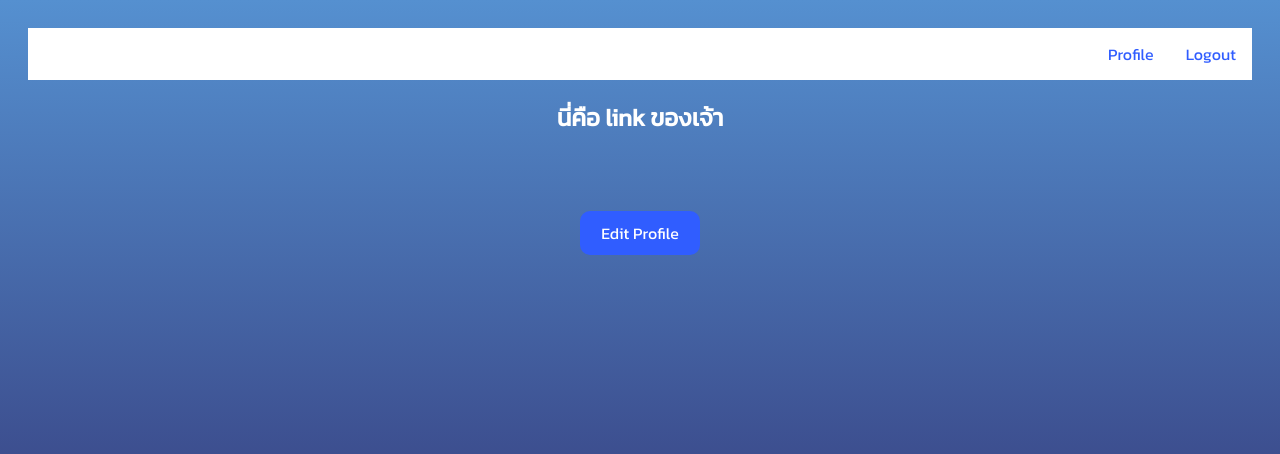
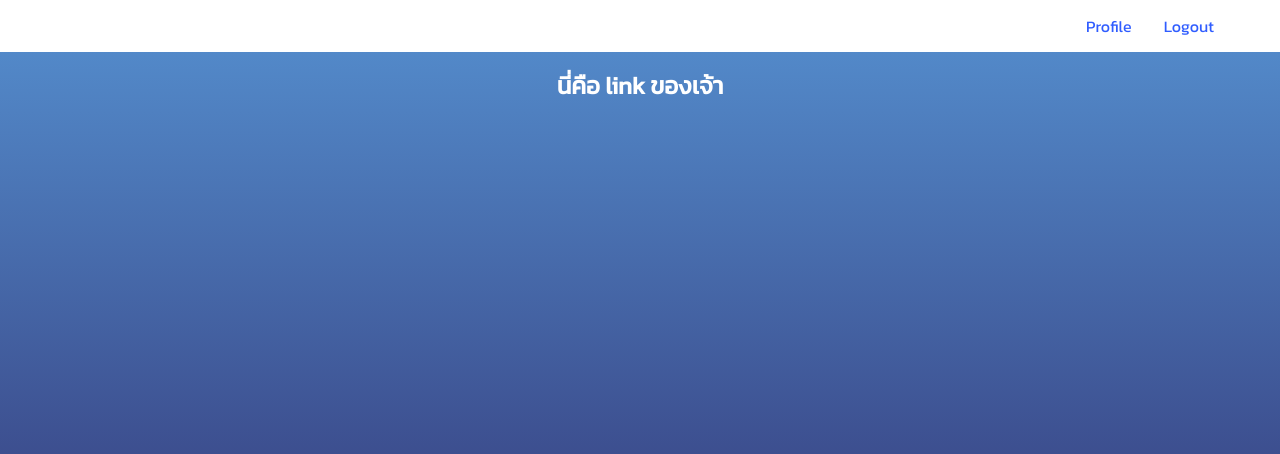
Before and after one commit to Pattrapol-Yaowaraj/All-IT-By-Jing-, a Django app: page /display in a window 1280 px wide. Shown: the top 454 px of the page. Run offline with Django 4.2, Linux system fonts and the light colour scheme; data comes from the database, SQL or seed files in the repository; both versions use the stored data as it was after the commit; some libraries are stand-ins or nearby versions.

Commit message:
149:edit navbar

```diff
--- a/All_IT/home/template/home/display.html
+++ b/All_IT/home/template/home/display.html
@@ -4,22 +4,20 @@
 <head>
     <meta charset="utf-8">
     <meta name="viewport" content="width=device-width, initial-scale=1">
-    <meta name="description" content="">
-    <meta name="author" content="Mark Otto, Jacob Thornton, and Bootstrap contributors">
     <meta name="generator" content="Hugo 0.118.2">
     <link rel="preconnect" href="https://fonts.googleapis.com">
     <link rel="preconnect" href="https://fonts.gstatic.com" crossorigin>
     <link href="https://fonts.googleapis.com/css2?family=Kanit&display=swap" rel="stylesheet">
     <style>
 
-        @media (min-width: 100vh) {
+        @media (min-width: 768px) {
                     .bd-placeholder-img-lg {
                         font-size: 3.5rem;
                         min-height: 100vh;
                     }
                 }
 
-        @media (max-width: 100vh) {
+        @media (max-width: 1025px) {
             .bd-placeholder-img-lg {
                 font-size: 3.5rem;
                 min-height: 100vh;
@@ -47,9 +45,15 @@
         background-color: #ffffff;
         }
 
-        header{
+        nav {
             background-color: #ffffff;
+            color: #fff;
+            padding-right: 100px;
             width: 100%;
+            position: fixed;
+            top: 0;
+            align-items: center;
+
         }
 
         li {
@@ -113,20 +117,20 @@
             place-items: center;
             align-items: center;
             width: 100vh;
-            padding-right: 90px;
+            padding-right: 100px;
         } /* ทำให้ปุ่มลิงค์อยู่ตรงกลาง */
     </style>
 </head>
-<header>
+<nav>
     <ul class="ul-upper">
         <li><a href="{% url 'home:Logout' %}">Logout</a></li>
-        <li><a class="active">Profile</a></li>
-    </ul>
+        <li><a href="{% url 'home:edit' %}" class="active">Profile</a></li>
+    </nav>
 </header>
 <body>
 
 
-    <h2>นี่คือ link ของเจ้า</h2>
+    <h2 style="padding-top: 20px;">นี่คือ link ของเจ้า</h2>
 <main>
     <ul>
         <div class="centered-container" style="text-align: center;">
@@ -138,7 +142,6 @@
             {% endfor %}
         </div><br>
     </ul>
-    <a href="{% url 'home:edit' %}" class="edit-button" style = "width: 100px;">Edit Profile</a>
 </main>
 </body>
 </html>
--- a/All_IT/home/template/home/edit.html
+++ b/All_IT/home/template/home/edit.html
@@ -74,6 +74,11 @@
             text-align: center;
         }
 
+        main{
+          padding: 20px;
+        }
+
+
     </style>
   </head>
   <image src="{% static 'display/fosh.png' %}" class="circle">
```
Also changed, not shown: All_IT/db.sqlite3.
